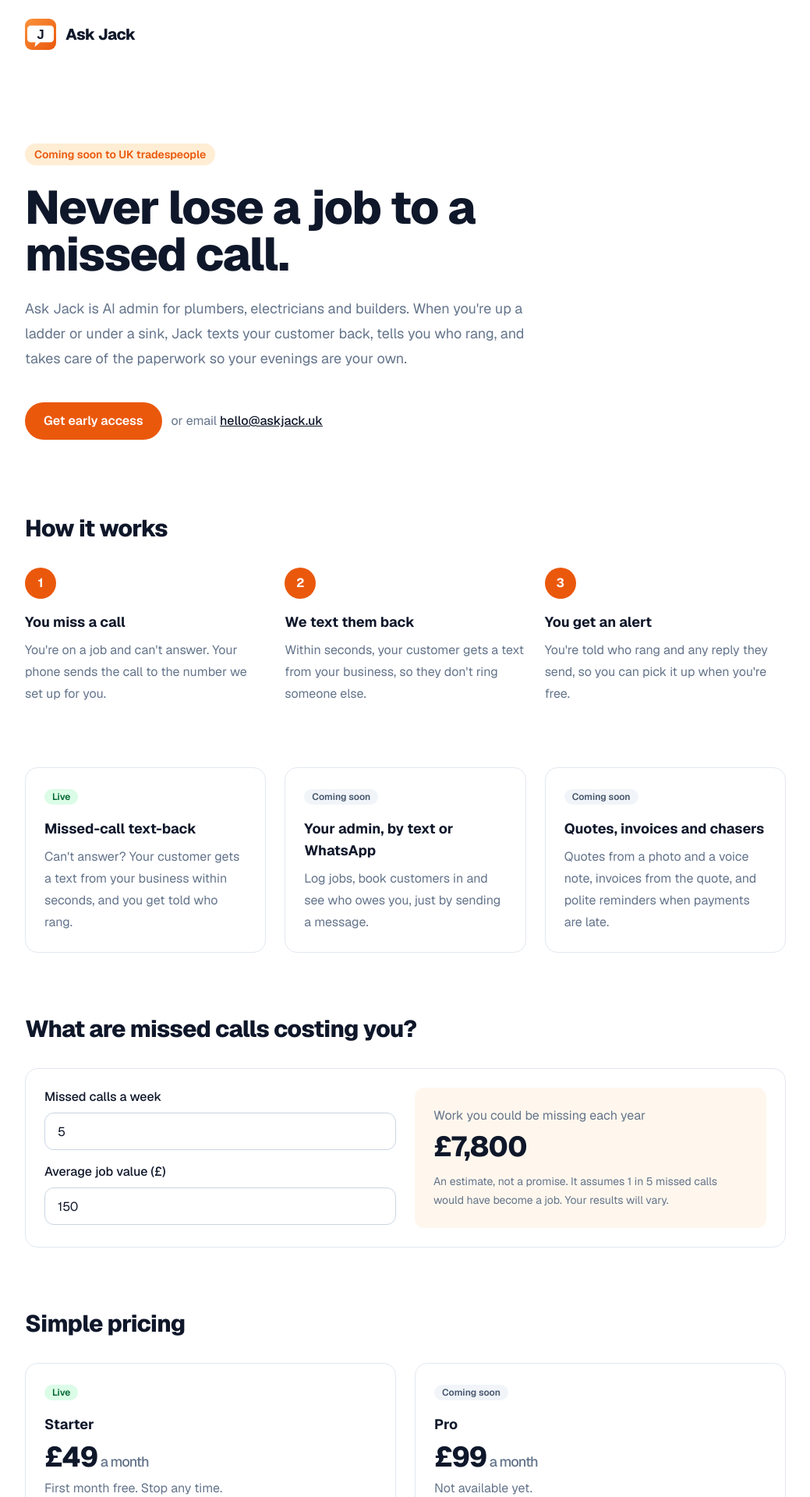
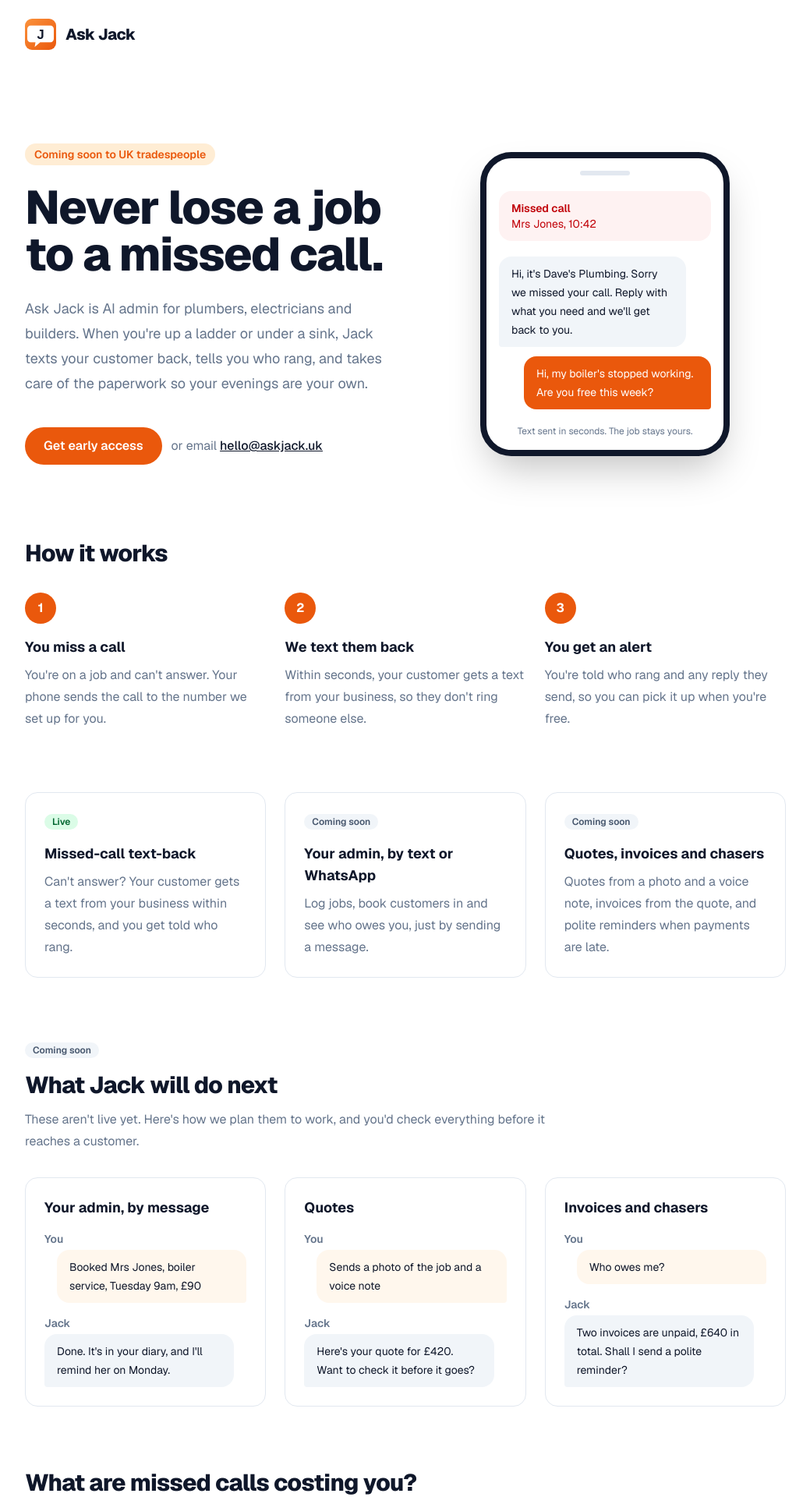
Before and after one commit to jniedzw/askjack-site, a Next.js app: page / in a window 1280 px wide. Shown: the top 1920 px of the page at 78% size, without its empty margins (120-1159 px from the left). Built offline with nearby package versions, Linux system fonts and the light colour scheme.

Commit message:
Add a phone mock-up, planned features and more FAQs

```diff
--- a/app/page.tsx
+++ b/app/page.tsx
@@ -2,6 +2,7 @@ import Image from "next/image";
 import Link from "next/link";
 
 import Calculator from "./ui/calculator";
+import Phone from "./ui/phone";
 
 const features = [
   {
@@ -63,9 +64,47 @@ const questions = [
       "It depends on your network and tariff, so it's worth checking. We'll help you set it up.",
   },
   {
+    question: "Is it a real person texting my customers?",
+    answer:
+      "No, it's an automatic text in your business name, using wording you agree with us. When a customer replies, it comes straight to you.",
+  },
+  {
+    question: "Will it work with my phone?",
+    answer:
+      "It should work with most UK mobiles. We'll set up the divert with you and make a test call together. iPhones need one setting changed, and we'll do that too.",
+  },
+  {
+    question: "What if I go on holiday?",
+    answer:
+      "Tell us and we'll pause the service or change the wording while you're away.",
+  },
+  {
+    question: "What if something goes wrong?",
+    answer:
+      "If an alert can't reach you on WhatsApp, it's sent by text instead. It's still worth keeping your own notes while you try it.",
+  },
+  {
     question: "What if a customer doesn't want the texts?",
     answer:
       "They can reply STOP at any time. We only text people about their own enquiry, and never send marketing.",
+  },
+];
+
+const planned = [
+  {
+    title: "Your admin, by message",
+    you: "Booked Mrs Jones, boiler service, Tuesday 9am, £90",
+    jack: "Done. It's in your diary, and I'll remind her on Monday.",
+  },
+  {
+    title: "Quotes",
+    you: "Sends a photo of the job and a voice note",
+    jack: "Here's your quote for £420. Want to check it before it goes?",
+  },
+  {
+    title: "Invoices and chasers",
+    you: "Who owes me?",
+    jack: "Two invoices are unpaid, £640 in total. Shall I send a polite reminder?",
   },
 ];
 
@@ -96,7 +135,8 @@ export default function Home() {
       </header>
 
       <main className="mx-auto flex w-full max-w-5xl flex-1 flex-col px-6">
-        <section className="py-16 sm:py-24">
+        <section className="grid items-center gap-12 py-16 sm:py-24 lg:grid-cols-2">
+          <div>
           <span className="inline-block rounded-full bg-orange-100 px-3 py-1 text-sm font-semibold text-brand">
             Coming soon to UK tradespeople
           </span>
@@ -123,6 +163,8 @@ export default function Home() {
               </a>
             </span>
           </div>
+          </div>
+          <Phone />
         </section>
 
         <section className="pb-20">
@@ -158,6 +200,37 @@ export default function Home() {
               <p className="mt-2 leading-7 text-muted">{feature.body}</p>
             </div>
           ))}
+        </section>
+
+        <section className="pb-20">
+          <span className="rounded-full bg-slate-100 px-2.5 py-0.5 text-xs font-semibold text-slate-600">
+            Coming soon
+          </span>
+          <h2 className="mt-4 text-3xl font-extrabold tracking-tight">
+            What Jack will do next
+          </h2>
+          <p className="mt-3 max-w-2xl leading-7 text-muted">
+            These aren&apos;t live yet. Here&apos;s how we plan them to work,
+            and you&apos;d check everything before it reaches a customer.
+          </p>
+          <div className="mt-8 grid gap-6 sm:grid-cols-3">
+            {planned.map((item) => (
+              <div
+                key={item.title}
+                className="rounded-2xl border border-slate-200 p-6"
+              >
+                <h3 className="text-lg font-bold">{item.title}</h3>
+                <p className="mt-4 text-sm font-semibold text-muted">You</p>
+                <p className="mt-1 ml-4 rounded-2xl rounded-br-sm bg-orange-50 px-4 py-2.5 text-sm leading-6">
+                  {item.you}
+                </p>
+                <p className="mt-4 text-sm font-semibold text-muted">Jack</p>
+                <p className="mt-1 mr-4 rounded-2xl rounded-bl-sm bg-slate-100 px-4 py-2.5 text-sm leading-6">
+                  {item.jack}
+                </p>
+              </div>
+            ))}
+          </div>
         </section>
 
         <section className="pb-20">
--- /dev/null
+++ b/app/ui/phone.tsx
@@ -0,0 +1,28 @@
+// An illustration of the service, with a made-up business and caller.
+export default function Phone() {
+  return (
+    <div
+      role="img"
+      aria-label="A phone showing a missed call, a text back to the customer, and their reply"
+      className="mx-auto w-full max-w-xs rounded-[2.5rem] border-8 border-ink bg-white p-4 shadow-2xl"
+    >
+      <div className="mx-auto mb-5 h-1.5 w-16 rounded-full bg-slate-200" />
+      <div className="rounded-2xl bg-red-50 px-4 py-3 text-sm">
+        <p className="font-semibold text-red-700">Missed call</p>
+        <p className="text-red-700">Mrs Jones, 10:42</p>
+      </div>
+      <div className="mt-5 space-y-3 text-sm leading-6">
+        <p className="mr-8 rounded-2xl rounded-bl-sm bg-slate-100 px-4 py-2.5">
+          Hi, it&apos;s Dave&apos;s Plumbing. Sorry we missed your call. Reply
+          with what you need and we&apos;ll get back to you.
+        </p>
+        <p className="ml-8 rounded-2xl rounded-br-sm bg-brand px-4 py-2.5 text-white">
+          Hi, my boiler&apos;s stopped working. Are you free this week?
+        </p>
+      </div>
+      <p className="mt-5 text-center text-xs text-muted">
+        Text sent in seconds. The job stays yours.
+      </p>
+    </div>
+  );
+}
```
